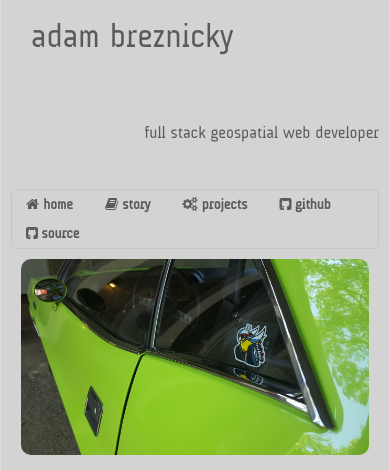
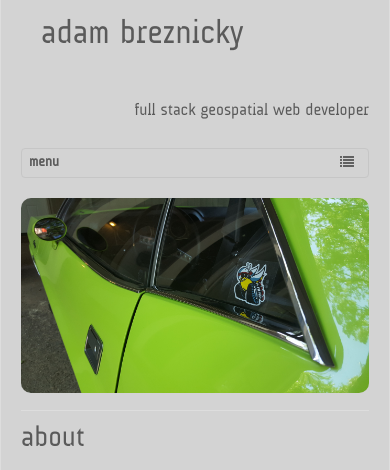
Before and after one commit to adambreznicky/adambreznicky.github.io, a Flask app: page / in a window 390 px wide. Shown: the part 288-758 px from the top of the page. Run offline with Flask 2, Linux system fonts and the light colour scheme; some libraries are stand-ins or nearby versions.

Commit message:
adjusted mobile css

```diff
--- a/project/templates/base.html
+++ b/project/templates/base.html
@@ -1,5 +1,5 @@
 <!DOCTYPE html>
-<html lang='en'>
+<html lang='en' class=" js flexbox canvas canvastext webgl no-touch geolocation postmessage websqldatabase indexeddb hashchange history draganddrop websockets rgba hsla multiplebgs backgroundsize borderimage borderradius boxshadow textshadow opacity cssanimations csscolumns cssgradients cssreflections csstransforms csstransforms3d csstransitions fontface generatedcontent video audio localstorage sessionstorage webworkers applicationcache svg inlinesvg smil svgclippaths">
 <head>
   <meta charset="utf-8">
   <meta http-equiv="cache-control" content="max-age=0" />
@@ -22,23 +22,27 @@
 
 </head>
 <body class="box">
-  <div class="row" id="header">
-      <img id="gravatar" class="pull-left" src="https://www.gravatar.com/avatar/0dfc6a92b9979c99c780e40ab58e2c6d" />
+  <header class="padded">
+    <div class="container">
+      <div class="row">
+          <img id="gravatar" class="pull-left" src="https://www.gravatar.com/avatar/0dfc6a92b9979c99c780e40ab58e2c6d" />
 
-      <h1 id="title-name" class="inline-block title-vert">adam breznicky</h1>
+          <h1 id="title-name" class="inline-block double-pad-top">adam breznicky</h1>
 
-      <h6 class="pull-right title-vert">full stack geospatial web developer</h6>
+          <h6 class="pull-right triple-pad-top">full stack geospatial web developer</h6>
 
-  </div>
-  <div class="row" id="nav">
-    <nav class="nav nocollapse">
-      <a href="{{ url_for('home') }}" title="Home"><i class="icon-home"></i> Home</a>
-      <a href="{{ url_for('story') }}" title="My Story"><i class="icon-book"></i> Story</a>
-      <a href="{{ url_for('projects') }}" title="Projects"><i class="icon-cogs"></i> Projects</a>
-      <a href="https://github.com/adambreznicky/" title="Github Profile">Github</a>
-      <a href="https://github.com/adambreznicky/adambreznicky.github.io" title="Source Code">Source</a>
-    </nav>
-  </div>
+      </div>
+      <nav role="navigation" class="nav gap-top" title="Menu">
+        <ul role="menubar">
+          <li><a href="{{ url_for('home') }}" title="Home"><i class="icon-home"></i> Home</a></li>
+          <li><a href="{{ url_for('story') }}" title="My Story"><i class="icon-book"></i> Story</a></li>
+          <li><a href="{{ url_for('projects') }}" title="Projects"><i class="icon-cogs"></i> Projects</a></li>
+          <li><a href="https://github.com/adambreznicky/" title="Github Profile">Github</a></li>
+          <li><a href="https://github.com/adambreznicky/adambreznicky.github.io" title="Source Code">Source</a></li>
+        </ul>
+      </nav>
+    </div>
+  </header>
 
   <div class="{% block content_class %}container{% endblock content_class %}">
 
```
